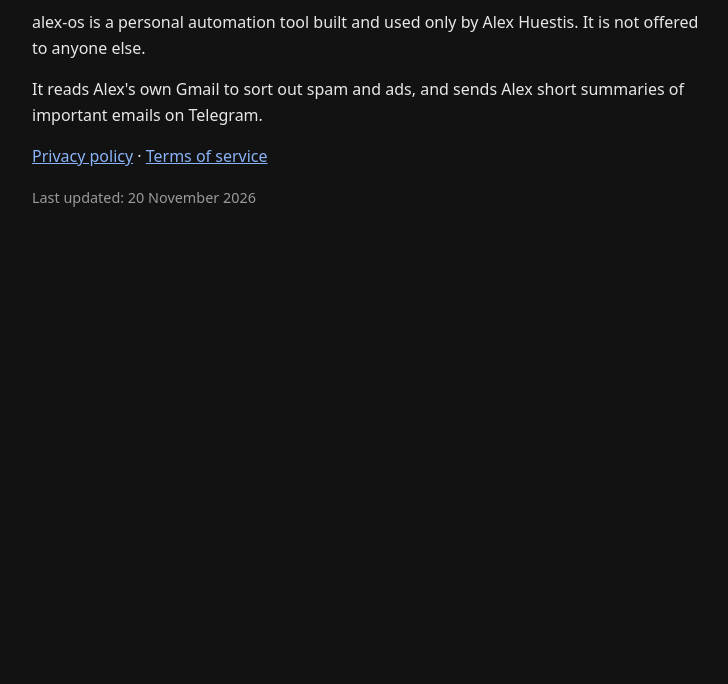
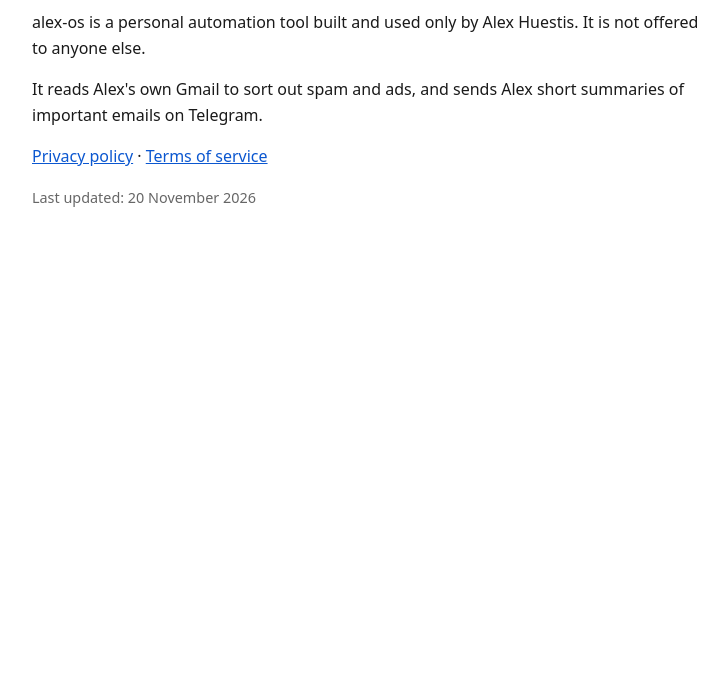
Before and after one commit to AlexHuestis/alexhuestis.github.io, a plain HTML site: page index.html in a window 1280 px wide. Shown: the part 116-800 px from the top of the page, without its empty margins (272-1000 px from the left). Drawn offline with Linux system fonts and the dark colour scheme.

Commit message:
Always light: remove dark-mode colours

```diff
--- a/style.css
+++ b/style.css
@@ -1,7 +1,4 @@
 :root { --bg: #ffffff; --fg: #1a1a1a; --muted: #666666; --link: #0b57d0; }
-@media (prefers-color-scheme: dark) {
-  :root { --bg: #121212; --fg: #e8e8e8; --muted: #9a9a9a; --link: #8ab4f8; }
-}
 body { margin: 0; background: var(--bg); color: var(--fg);
        font: 16px/1.6 system-ui, -apple-system, "Segoe UI", sans-serif; }
 main { max-width: 42rem; margin: 0 auto; padding: 2rem 1rem; }
```
